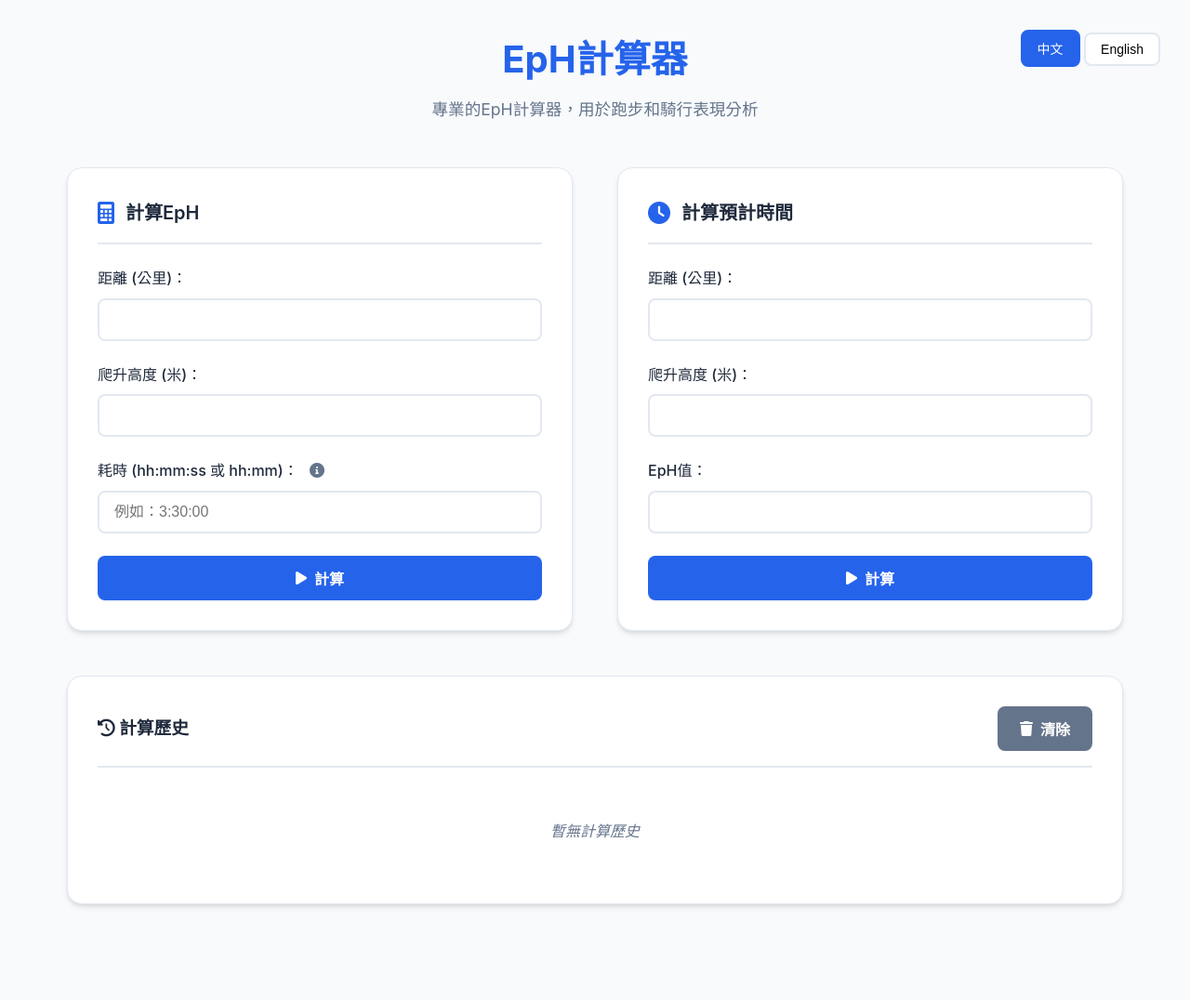
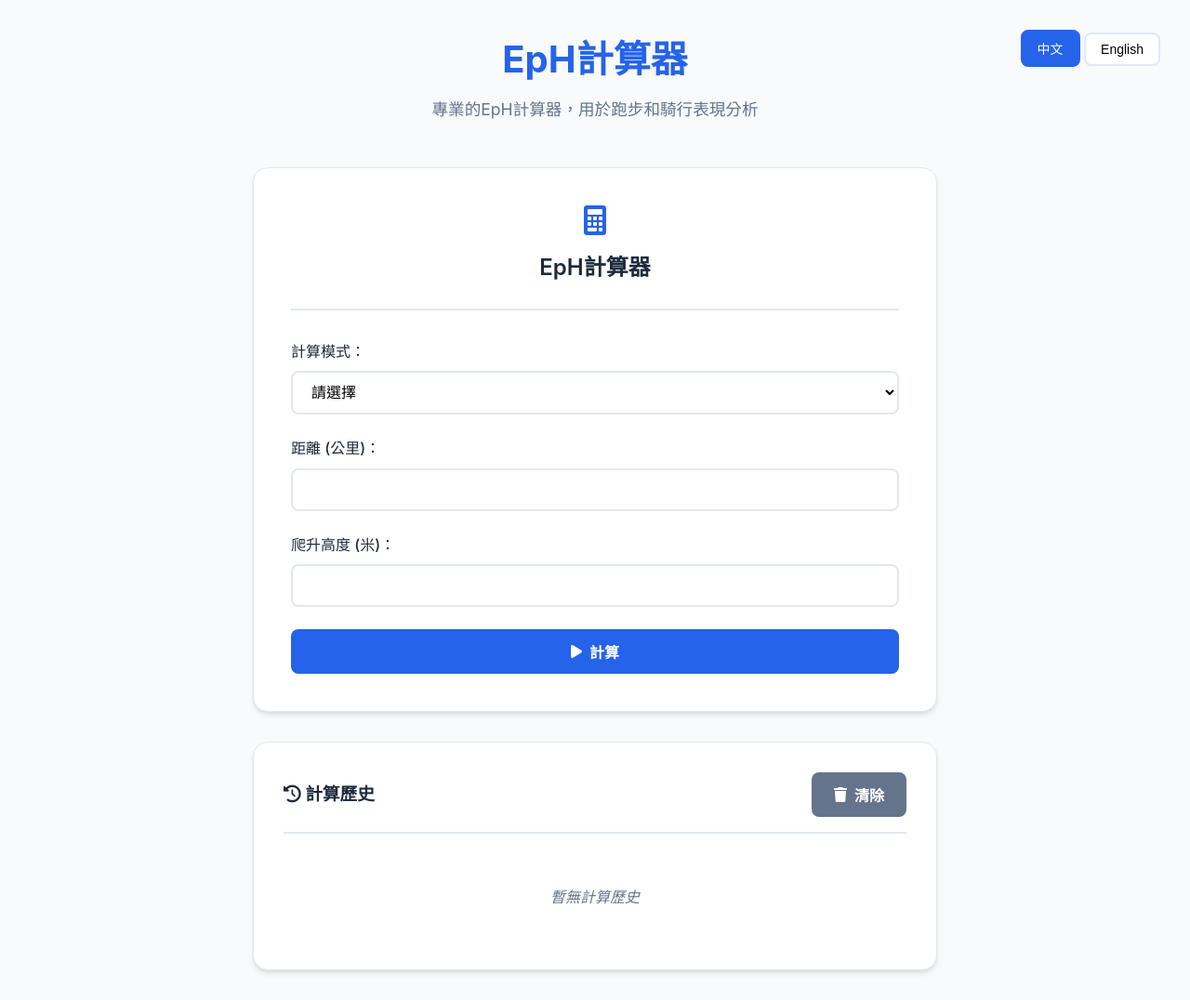
Before and after one commit to yung00000/EpH, a FastAPI app: page / in a window 1280 px wide. Shown: the whole page at 93% size. Before the commit the page ends 976 px from the top, so only its background shows below. Run offline with FastAPI, Linux system fonts and the light colour scheme.

Commit message:
Revise index.html to enhance layout and form functionality, including adjustments to container width, card styling, and conditional field visibility for improved user interaction. Update form handling to streamline calculations based on selected modes.

```diff
--- a/templates/index.html
+++ b/templates/index.html
@@ -37,7 +37,7 @@
         }
 
         .container {
-            max-width: 1200px;
+            max-width: 800px;
             margin: 0 auto;
             padding: 2rem;
         }
@@ -61,37 +61,31 @@
             margin: 0 auto;
         }
 
-        .main-content {
-            display: grid;
-            grid-template-columns: 1fr 1fr;
-            gap: 3rem;
-            margin-bottom: 3rem;
-        }
-
         .calculator-card {
             background: var(--card-background);
             border-radius: 16px;
-            padding: 2rem;
+            padding: 2.5rem;
             box-shadow: var(--shadow);
             border: 1px solid var(--border-color);
+            margin-bottom: 2rem;
         }
 
         .card-header {
-            display: flex;
-            align-items: center;
-            margin-bottom: 1.5rem;
-            padding-bottom: 1rem;
+            text-align: center;
+            margin-bottom: 2rem;
+            padding-bottom: 1.5rem;
             border-bottom: 2px solid var(--border-color);
         }
 
         .card-header i {
-            font-size: 1.5rem;
+            font-size: 2rem;
             color: var(--primary-color);
-            margin-right: 0.75rem;
+            margin-bottom: 1rem;
+            display: block;
         }
 
         .card-header h2 {
-            font-size: 1.25rem;
+            font-size: 1.5rem;
             font-weight: 600;
             color: var(--text-primary);
         }
@@ -309,14 +303,21 @@
             display: none;
         }
 
+        .conditional-field {
+            display: none;
+        }
+
+        .conditional-field.show {
+            display: block;
+        }
+
         @media (max-width: 768px) {
             .container {
                 padding: 1rem;
             }
 
-            .main-content {
-                grid-template-columns: 1fr;
-                gap: 2rem;
+            .calculator-card {
+                padding: 1.5rem;
             }
 
             .header h1 {
@@ -375,26 +376,35 @@
             <p>{{ 'Professional EpH calculator for running and cycling performance analysis' if lang == 'en' else '專業的EpH計算器，用於跑步和騎行表現分析' }}</p>
         </div>
 
-        <div class="main-content">
-            <!-- EpH Calculation Card -->
+        <!-- Main Calculator Card -->
         <div class="calculator-card">
             <div class="card-header">
                 <i class="fas fa-calculator"></i>
-                    <h2>{{ translations.mode_eph }}</h2>
+                <h2>{{ 'EpH Calculator' if lang == 'en' else 'EpH計算器' }}</h2>
             </div>
 
-                <form id="ephForm" class="eph-form">
+            <form id="calculatorForm">
+                <div class="form-group">
+                    <label class="form-label">{{ translations.mode_label }}</label>
+                    <select class="form-select" id="calculationMode" required onchange="toggleFields()">
+                        <option value="">{{ translations.mode_select }}</option>
+                        <option value="eph">{{ translations.mode_eph }}</option>
+                        <option value="time">{{ translations.mode_time }}</option>
+                    </select>
+                </div>
+
                 <div class="form-group">
                     <label class="form-label">{{ translations.distance_label }}</label>
-                        <input type="number" class="form-input" id="ephDistance" step="0.1" min="0" required>
+                    <input type="number" class="form-input" id="distance" step="0.1" min="0" required>
                 </div>
 
                 <div class="form-group">
                     <label class="form-label">{{ translations.elevation_label }}</label>
-                        <input type="number" class="form-input" id="ephElevation" step="1" min="0" required>
+                    <input type="number" class="form-input" id="elevation" step="1" min="0" required>
                 </div>
 
-                    <div class="form-group">
+                <!-- Time field (shown when calculating EpH) -->
+                <div class="form-group conditional-field" id="timeField">
                     <label class="form-label">
                         {{ translations.time_label }}
                         <span class="info-tooltip">
@@ -402,7 +412,13 @@
                             <span class="tooltip-text">{{ 'Enter time in format: hh:mm:ss or hh:mm (e.g., 2:30:00 or 2:30)' if lang == 'en' else '請輸入時間格式：hh:mm:ss 或 hh:mm（例如：2:30:00 或 2:30）' }}</span>
                         </span>
                     </label>
-                        <input type="text" class="form-input" id="ephTime" placeholder="{{ translations.time_placeholder }}" required>
+                    <input type="text" class="form-input" id="time" placeholder="{{ translations.time_placeholder }}">
+                </div>
+
+                <!-- EpH field (shown when calculating time) -->
+                <div class="form-group conditional-field" id="ephField">
+                    <label class="form-label">{{ translations.eph_label }}</label>
+                    <input type="number" class="form-input" id="eph" step="0.01" min="0">
                 </div>
 
                 <button type="submit" class="btn btn-primary btn-full">
@@ -410,37 +426,6 @@
                     {{ translations.submit_button }}
                 </button>
             </form>
-            </div>
-
-            <!-- Time Calculation Card -->
-            <div class="calculator-card">
-                <div class="card-header">
-                    <i class="fas fa-clock"></i>
-                    <h2>{{ translations.mode_time }}</h2>
-                </div>
-
-                <form id="timeForm" class="time-form">
-                    <div class="form-group">
-                        <label class="form-label">{{ translations.distance_label }}</label>
-                        <input type="number" class="form-input" id="timeDistance" step="0.1" min="0" required>
-                    </div>
-
-                    <div class="form-group">
-                        <label class="form-label">{{ translations.elevation_label }}</label>
-                        <input type="number" class="form-input" id="timeElevation" step="1" min="0" required>
-                    </div>
-
-                    <div class="form-group">
-                        <label class="form-label">{{ translations.eph_label }}</label>
-                        <input type="number" class="form-input" id="timeEph" step="0.01" min="0" required>
-                    </div>
-
-                    <button type="submit" class="btn btn-primary btn-full">
-                        <i class="fas fa-play"></i>
-                        {{ translations.submit_button }}
-                    </button>
-                </form>
-            </div>
         </div>
 
         <!-- Results Section -->
@@ -476,25 +461,65 @@
             window.location.href = `/?lang=${lang}`;
         }
 
-        // Form submission handlers
-        document.getElementById('ephForm').addEventListener('submit', async function(e) {
+        // Toggle conditional fields based on calculation mode
+        function toggleFields() {
+            const mode = document.getElementById('calculationMode').value;
+            const timeField = document.getElementById('timeField');
+            const ephField = document.getElementById('ephField');
+            const timeInput = document.getElementById('time');
+            const ephInput = document.getElementById('eph');
+
+            // Hide both fields initially
+            timeField.classList.remove('show');
+            ephField.classList.remove('show');
+
+            // Clear values
+            timeInput.value = '';
+            ephInput.value = '';
+
+            // Show appropriate field based on mode
+            if (mode === 'eph') {
+                timeField.classList.add('show');
+                timeInput.required = true;
+                ephInput.required = false;
+            } else if (mode === 'time') {
+                ephField.classList.add('show');
+                ephInput.required = true;
+                timeInput.required = false;
+            }
+        }
+
+        // Form submission handler
+        document.getElementById('calculatorForm').addEventListener('submit', async function(e) {
             e.preventDefault();
-            await calculateEpH();
+            await calculate();
         });
 
-        document.getElementById('timeForm').addEventListener('submit', async function(e) {
-            e.preventDefault();
-            await calculateTime();
-        });
+        // Main calculation function
+        async function calculate() {
+            const mode = document.getElementById('calculationMode').value;
+            const distance = document.getElementById('distance').value;
+            const elevation = document.getElementById('elevation').value;
+            const time = document.getElementById('time').value;
+            const eph = document.getElementById('eph').value;
 
-        // EpH calculation
-        async function calculateEpH() {
-            const distance = document.getElementById('ephDistance').value;
-            const elevation = document.getElementById('ephElevation').value;
-            const time = document.getElementById('ephTime').value;
+            if (!mode) {
+                showError('{{ "Please select a calculation mode" if lang == "en" else "請選擇計算模式" }}');
+                return;
+            }
 
-            if (!distance || !elevation || !time) {
-                showError('{{ "Please fill in all fields" if lang == "en" else "請填寫所有欄位" }}');
+            if (!distance || !elevation) {
+                showError('{{ "Please fill in distance and elevation" if lang == "en" else "請填寫距離和海拔" }}');
+                return;
+            }
+
+            if (mode === 'eph' && !time) {
+                showError('{{ "Please enter time for EpH calculation" if lang == "en" else "請輸入時間以計算EpH" }}');
+                return;
+            }
+
+            if (mode === 'time' && !eph) {
+                showError('{{ "Please enter EpH value for time calculation" if lang == "en" else "請輸入EpH值以計算時間" }}');
                 return;
             }
 
@@ -502,10 +527,15 @@
 
             try {
                 const formData = new FormData();
-                formData.append('mode', 'eph');
+                formData.append('mode', mode);
                 formData.append('distance', distance);
                 formData.append('elevation', elevation);
+
+                if (mode === 'eph') {
                     formData.append('time', time);
+                } else {
+                    formData.append('eph', eph);
+                }
 
                 const response = await fetch('/calculate', {
                     method: 'POST',
@@ -518,47 +548,12 @@
                     showError(result.error);
                 } else {
                     showResult(result.result);
-                    saveFormData('eph', distance, elevation, time, '', result.result);
+                    // Save to history
+                    if (mode === 'eph') {
+                        saveFormData(mode, distance, elevation, time, '', result.result);
+                    } else {
+                        saveFormData(mode, distance, elevation, '', eph, result.result);
                     }
-            } catch (error) {
-                showError('{{ "An error occurred. Please try again." if lang == "en" else "發生錯誤，請重試。" }}');
-            } finally {
-                showLoading(false);
-            }
-        }
-
-        // Time calculation
-        async function calculateTime() {
-            const distance = document.getElementById('timeDistance').value;
-            const elevation = document.getElementById('timeElevation').value;
-            const eph = document.getElementById('timeEph').value;
-
-            if (!distance || !elevation || !eph) {
-                showError('{{ "Please fill in all fields" if lang == "en" else "請填寫所有欄位" }}');
-                return;
-            }
-
-            showLoading(true);
-
-            try {
-                const formData = new FormData();
-                formData.append('mode', 'time');
-                formData.append('distance', distance);
-                formData.append('elevation', elevation);
-                formData.append('eph', eph);
-
-                const response = await fetch('/calculate', {
-                    method: 'POST',
-                    body: formData
-                });
-
-                const result = await response.json();
-
-                if (result.error) {
-                    showError(result.error);
-                } else {
-                    showResult(result.result);
-                    saveFormData('time', distance, elevation, '', eph, result.result);
                 }
             } catch (error) {
                 showError('{{ "An error occurred. Please try again." if lang == "en" else "發生錯誤，請重試。" }}');
@@ -654,15 +649,17 @@
         }
 
         function fillFormWithHistory(item) {
+            document.getElementById('calculationMode').value = item.mode;
+            document.getElementById('distance').value = item.distance;
+            document.getElementById('elevation').value = item.elevation;
+
             if (item.mode === 'eph') {
-                document.getElementById('ephDistance').value = item.distance;
-                document.getElementById('ephElevation').value = item.elevation;
-                document.getElementById('ephTime').value = item.time;
+                document.getElementById('time').value = item.time;
             } else {
-                document.getElementById('timeDistance').value = item.distance;
-                document.getElementById('timeElevation').value = item.elevation;
-                document.getElementById('timeEph').value = item.eph;
+                document.getElementById('eph').value = item.eph;
             }
+
+            toggleFields();
         }
 
         function clearHistory() {
```
Lines whose indentation alone changed are shown as unchanged.
